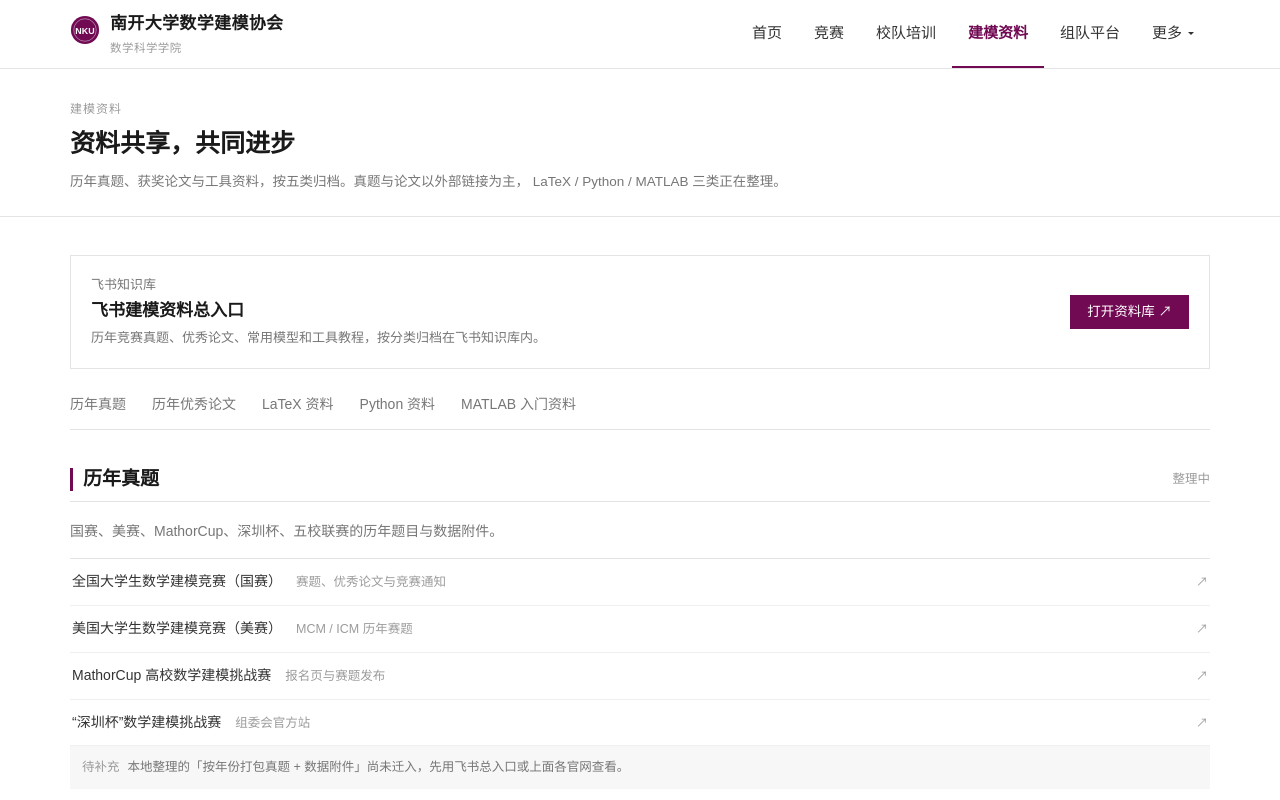
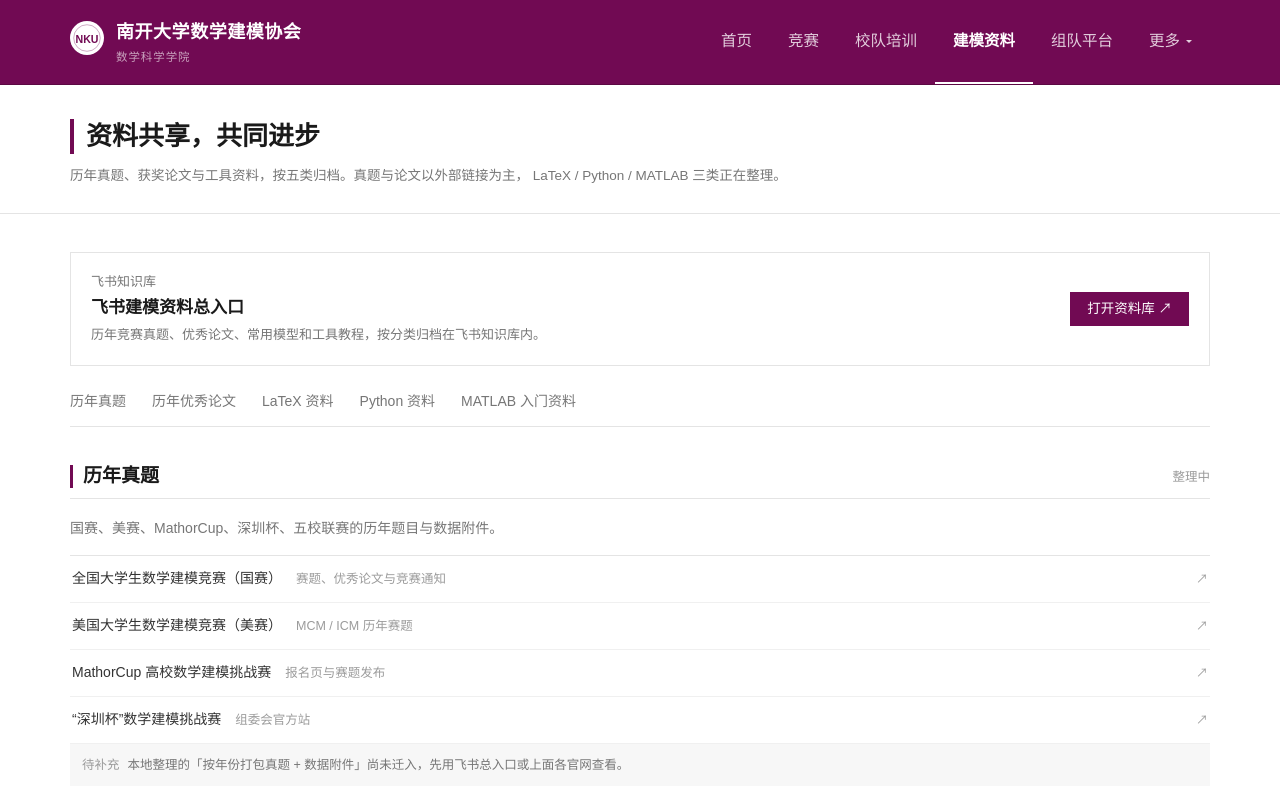
Before and after one commit to qhdx25/nkumathmodelingsite, a Vue app: page /materials in a window 1280 px wide. Shown: the top 800 px of the page. Built offline with nearby package versions, Linux system fonts and the light colour scheme.

Commit message:
style: 紫色页头加高至 84px、页脚改浅紫底、页头标题去掉小标签改竖线

```diff
--- a/assets/main.css
+++ b/assets/main.css
@@ -50,48 +50,48 @@ code {
 main { flex: 1; }
 
 /* ---------- 页头 ---------- */
-.site-header { background: #fff; border-bottom: 1px solid var(--line); }
+.site-header { background: var(--accent); border-bottom: 1px solid #5c0843; }
 .header-inner {
   display: flex;
   align-items: center;
   justify-content: space-between;
   gap: 24px;
-  height: 68px;
+  height: 84px;
 }
-.brand { display: flex; align-items: center; gap: 10px; }
+.brand { display: flex; align-items: center; gap: 12px; }
 .brand-mark { flex: none; }
 .brand-copy strong {
   display: block;
-  font-size: 17px;
+  font-size: 18px;
   font-weight: 700;
-  color: var(--ink);
-  letter-spacing: 0.02em;
+  color: #fff;
+  letter-spacing: 0.03em;
 }
 .brand-copy em {
   display: block;
   font-style: normal;
   font-size: 11.5px;
-  color: var(--faint);
-  letter-spacing: 0.04em;
+  color: rgba(255, 255, 255, 0.62);
+  letter-spacing: 0.08em;
 }
 
-.main-nav { display: flex; align-items: center; height: 68px; }
+.main-nav { display: flex; align-items: center; height: 84px; }
 .main-nav > a,
 .main-nav .nav-item > a {
   display: inline-flex;
   align-items: center;
-  height: 68px;
-  padding: 0 16px;
-  font-size: 15px;
-  color: var(--text);
+  height: 84px;
+  padding: 0 18px;
+  font-size: 15.5px;
+  color: rgba(255, 255, 255, 0.8);
   border-bottom: 2px solid transparent;
 }
 .main-nav > a:hover,
-.main-nav .nav-item > a:hover { color: var(--accent); }
+.main-nav .nav-item > a:hover { color: #fff; }
 .main-nav > a.is-active,
 .main-nav .nav-item > a.is-active {
-  color: var(--accent);
-  border-bottom-color: var(--accent);
+  color: #fff;
+  border-bottom-color: #fff;
   font-weight: 700;
 }
 
@@ -106,7 +106,7 @@ main { flex: 1; }
 }
 .sub-nav {
   position: absolute;
-  top: 68px;
+  top: 84px;
   left: 0;
   min-width: 132px;
   padding: 6px 0;
@@ -171,13 +171,18 @@ main { flex: 1; }
   margin-bottom: 14px;
 }
 
-.page-head { padding: 30px 0 22px; border-bottom: 1px solid var(--line); }
-.page-head h1 { font-size: 25px; }
+.page-head { padding: 34px 0 24px; border-bottom: 1px solid var(--line); }
+.page-head h1 {
+  font-size: 26px;
+  padding-left: 12px;
+  border-left: 4px solid var(--accent);
+  line-height: 1.35;
+}
 .page-lead {
-  margin-top: 8px;
+  margin-top: 10px;
   font-size: 13.5px;
   color: var(--muted);
-  line-height: 1.8;
+  line-height: 1.85;
   max-width: 62em;
 }
 
@@ -869,7 +874,12 @@ main { flex: 1; }
 .nc-go { color: var(--faint); }
 
 /* ---------- 页脚 ---------- */
-.site-footer { border-top: 1px solid var(--line); margin-top: 52px; padding: 28px 0 20px; }
+.site-footer {
+  background: rgba(113, 10, 83, 0.05);
+  border-top: 1px solid rgba(113, 10, 83, 0.12);
+  margin-top: 52px;
+  padding: 28px 0 20px;
+}
 .footer-grid {
   display: grid;
   grid-template-columns: 1.4fr 0.8fr 0.8fr 1.4fr;
--- a/components/SiteHeader.vue
+++ b/components/SiteHeader.vue
@@ -14,17 +14,17 @@ const subActive = computed(() => subNav.some((item) => route.path.startsWith(ite
     <div class="container header-inner">
       <RouterLink to="/" class="brand">
         <span class="brand-mark" aria-hidden="true">
-          <svg viewBox="0 0 32 32" width="30" height="30">
-            <circle cx="16" cy="16" r="15" fill="#710a53" />
-            <circle cx="16" cy="16" r="12" fill="none" stroke="#ffffff" stroke-width="0.8" opacity="0.55" />
+          <svg viewBox="0 0 32 32" width="34" height="34">
+            <circle cx="16" cy="16" r="16" fill="#ffffff" />
+            <circle cx="16" cy="16" r="12.5" fill="none" stroke="#710a53" stroke-width="0.8" opacity="0.4" />
             <text
               x="16"
-              y="20.5"
+              y="20.6"
               text-anchor="middle"
               font-family="Arial, Helvetica, sans-serif"
-              font-size="9.5"
+              font-size="10"
               font-weight="700"
-              fill="#ffffff"
+              fill="#710a53"
             >NKU</text>
           </svg>
         </span>
--- a/pages/CommitteePage.vue
+++ b/pages/CommitteePage.vue
@@ -43,7 +43,6 @@ const departments = [
   <main class="page">
     <section class="page-head">
       <div class="container">
-        <p class="kicker">组织</p>
         <h1>组织架构与部门职责</h1>
         <p class="page-lead">
           协会在理事会领导下开展工作，下设秘书处、竞赛部、宣传部与工作委员会。
--- a/pages/CompetitionPage.vue
+++ b/pages/CompetitionPage.vue
@@ -11,7 +11,6 @@ const openCount = contests.filter((item) => item.status === 'open').length
   <main class="page">
     <section class="page-head">
       <div class="container">
-        <p class="kicker">竞赛</p>
         <h1>竞赛信息与成绩公示</h1>
         <p class="page-lead">
           全年赛事节点、报名入口、校内选拔安排，以及成绩与积分公示一览。
--- a/pages/MaterialsPage.vue
+++ b/pages/MaterialsPage.vue
@@ -7,7 +7,6 @@ import { feishu, groups } from '../data/materials'
   <main class="page">
     <section class="page-head">
       <div class="container">
-        <p class="kicker">建模资料</p>
         <h1>资料共享，共同进步</h1>
         <p class="page-lead">
           历年真题、获奖论文与工具资料，按五类归档。真题与论文以外部链接为主，
--- a/pages/NotFoundPage.vue
+++ b/pages/NotFoundPage.vue
@@ -6,7 +6,6 @@ import { RouterLink } from 'vue-router'
   <main class="page">
     <section class="page-head">
       <div class="container">
-        <p class="kicker">404</p>
         <h1>这个页面不存在</h1>
         <p class="page-lead">链接可能已经更新，或者地址输错了。</p>
         <div class="intro-actions">
--- a/pages/NoticeDetailPage.vue
+++ b/pages/NoticeDetailPage.vue
@@ -130,7 +130,6 @@ const related = computed(() => {
 
     <section v-else class="section">
       <div class="container">
-        <p class="kicker">信息公示</p>
         <h1>没有找到这份文件</h1>
         <p class="page-lead">链接可能已更新，或该文件尚未发布。</p>
         <p style="margin-top: 18px">
--- a/pages/NoticePage.vue
+++ b/pages/NoticePage.vue
@@ -17,7 +17,6 @@ const catLabel = (id) => categories.find((c) => c.id === id)?.label ?? ''
   <main class="page">
     <section class="page-head">
       <div class="container">
-        <p class="kicker">公示</p>
         <h1>信息公示</h1>
         <p class="page-lead">
           协会对外公开的获奖名单、公示公告与会议纪要。所有文件均可站内逐页阅读，也可下载原件。
--- a/pages/TeamPage.vue
+++ b/pages/TeamPage.vue
@@ -9,7 +9,6 @@ const active = ref('all')
   <main class="page">
     <section class="page-head">
       <div class="container">
-        <p class="kicker">组队平台</p>
         <h1>找队友，找队伍</h1>
         <p class="page-lead">
           面向全校的数模组队与交流板块：发布招募、寻找队友、分享经验。
--- a/pages/TrainingPage.vue
+++ b/pages/TrainingPage.vue
@@ -7,7 +7,6 @@ import { notices, owner, resources, tracks } from '../data/training'
   <main class="page">
     <section class="page-head">
       <div class="container">
-        <p class="kicker">校队培训</p>
         <h1>系统训练，备战竞赛</h1>
         <p class="page-lead">
           从入门到上场：培训资料、训练体系与代表队培训通知集中在这里。
```
Also changed, not shown: 1 other file (tests, documents, lock files or other folders).
